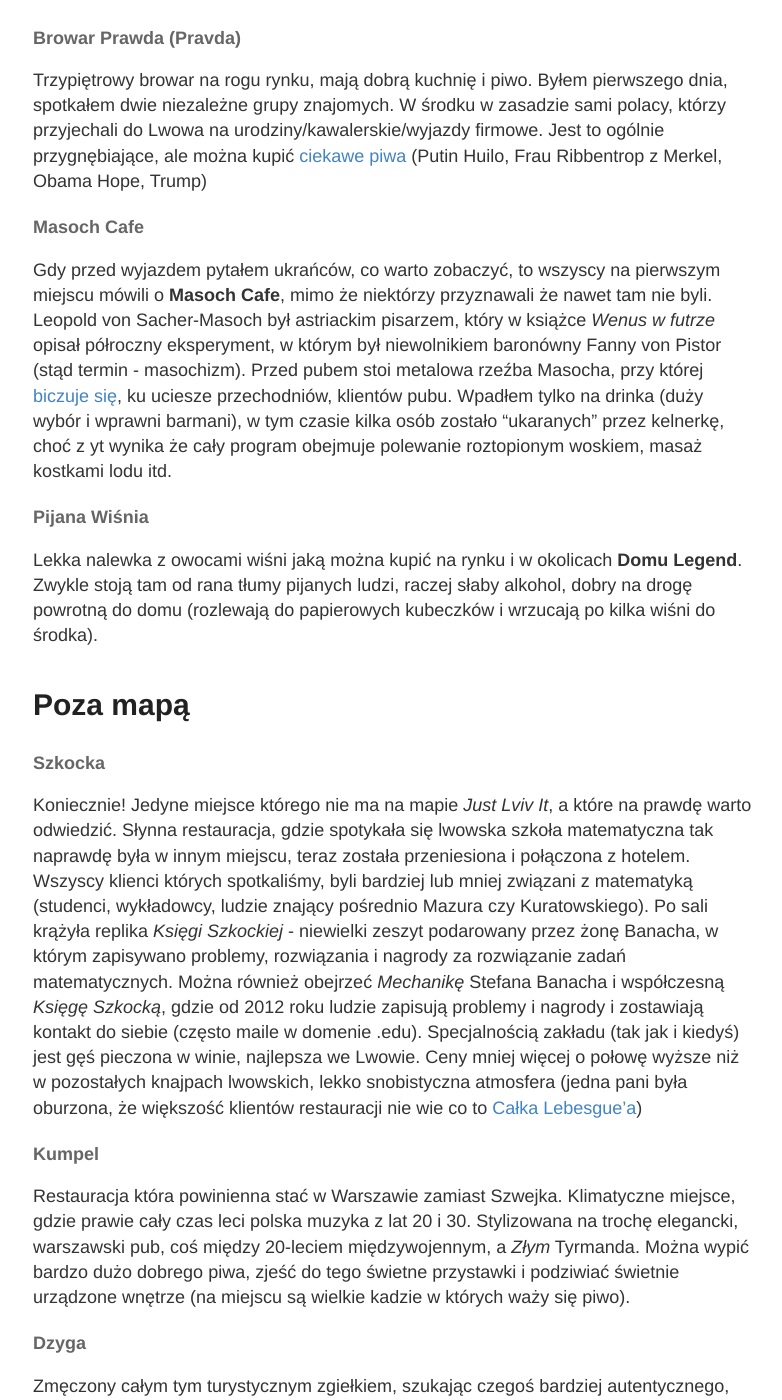
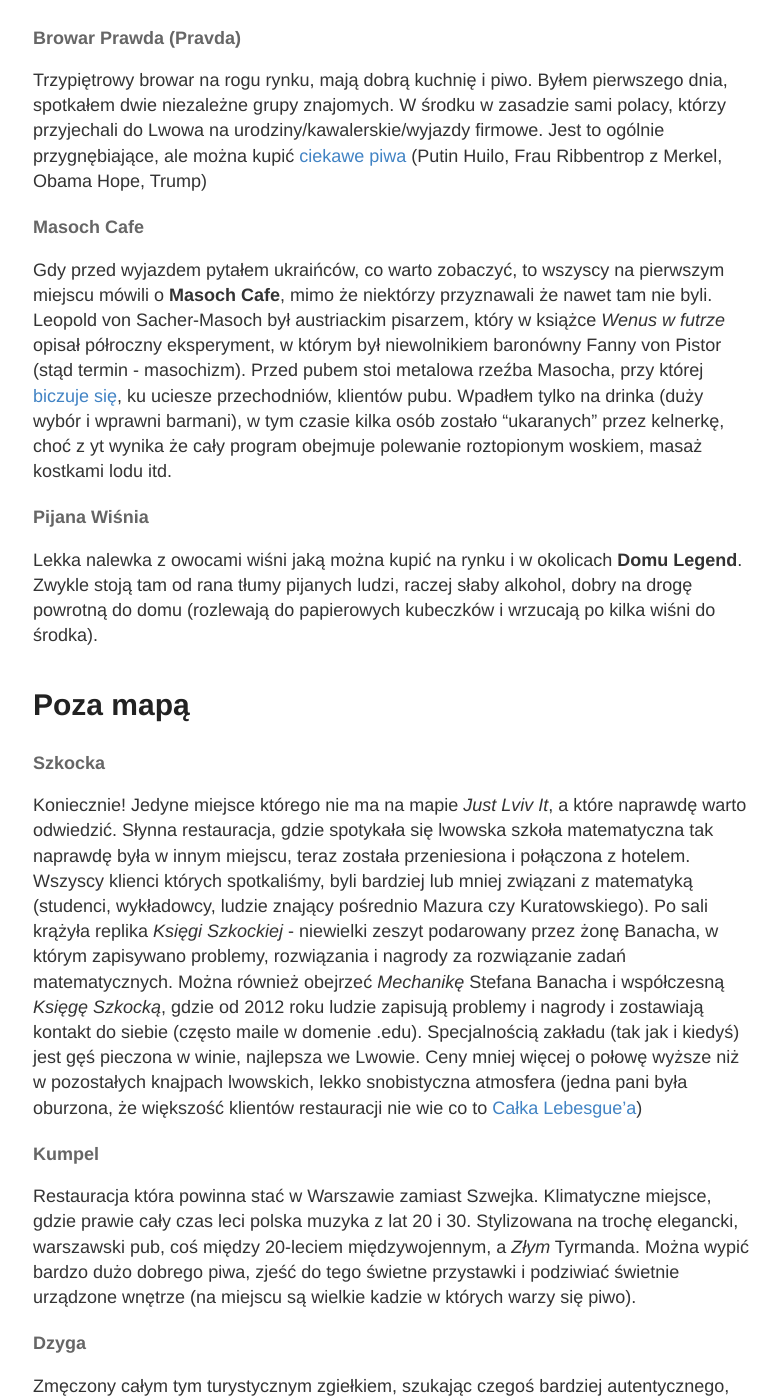
Before and after one commit to janhorubala/janhorubala.github.io, a Jekyll site: the page built from _posts/2017-05-05-ukraina-lwow-restauracje.md, in a window 1280 px wide and 1400 px high, scrolled down 2540 px. Shown: the whole window, without its empty margins (247-1029 px from the left). Built offline with Jekyll 4.4.1, drawn with Linux system fonts in a browser that asks for light colours; comment, search, counter and statistics services are not loaded.

Commit message:
Fixed typos in ukraina restaurants post

```diff
--- a/_posts/2017-05-05-ukraina-lwow-restauracje.md
+++ b/_posts/2017-05-05-ukraina-lwow-restauracje.md
@@ -64,7 +64,7 @@
 
 #### Masoch Cafe
 
-Gdy przed wyjazdem pytałem ukrańców, co warto zobaczyć, to wszyscy na pierwszym miejscu mówili o **Masoch Cafe**, mimo że niektórzy przyznawali że nawet tam nie byli. Leopold von Sacher-Masoch był astriackim pisarzem, który w książce *Wenus w futrze* opisał półroczny eksperyment, w którym był niewolnikiem baronówny Fanny von Pistor (stąd termin - masochizm). Przed pubem stoi metalowa rzeźba Masocha, przy której [biczuje się](https://youtu.be/qbKUSqCLUL8), ku uciesze przechodniów, klientów pubu. Wpadłem tylko na drinka (duży wybór i wprawni barmani), w tym czasie kilka osób zostało "ukaranych" przez kelnerkę, choć z yt wynika że cały program obejmuje polewanie roztopionym woskiem, masaż kostkami lodu itd.
+Gdy przed wyjazdem pytałem ukraińców, co warto zobaczyć, to wszyscy na pierwszym miejscu mówili o **Masoch Cafe**, mimo że niektórzy przyznawali że nawet tam nie byli. Leopold von Sacher-Masoch był austriackim pisarzem, który w książce *Wenus w futrze* opisał półroczny eksperyment, w którym był niewolnikiem baronówny Fanny von Pistor (stąd termin - masochizm). Przed pubem stoi metalowa rzeźba Masocha, przy której [biczuje się](https://youtu.be/qbKUSqCLUL8), ku uciesze przechodniów, klientów pubu. Wpadłem tylko na drinka (duży wybór i wprawni barmani), w tym czasie kilka osób zostało "ukaranych" przez kelnerkę, choć z yt wynika że cały program obejmuje polewanie roztopionym woskiem, masaż kostkami lodu itd.
 
 #### Pijana Wiśnia
 
@@ -74,11 +74,11 @@
 
 #### Szkocka
 
-Koniecznie! Jedyne miejsce którego nie ma na mapie *Just Lviv It*, a które na prawdę warto odwiedzić. Słynna restauracja, gdzie spotykała się lwowska szkoła matematyczna tak naprawdę była w innym miejscu, teraz została przeniesiona i połączona z hotelem. Wszyscy klienci których spotkaliśmy, byli bardziej lub mniej związani z matematyką (studenci, wykładowcy, ludzie znający pośrednio Mazura czy Kuratowskiego). Po sali krążyła replika *Księgi Szkockiej* - niewielki zeszyt podarowany przez żonę Banacha, w którym zapisywano problemy, rozwiązania i nagrody za rozwiązanie zadań matematycznych. Można również obejrzeć *Mechanikę* Stefana Banacha i współczesną *Księgę Szkocką*, gdzie od 2012 roku ludzie zapisują problemy i nagrody i zostawiają kontakt do siebie (często maile w domenie .edu). Specjalnością zakładu (tak jak i kiedyś) jest gęś pieczona w winie, najlepsza we Lwowie. Ceny mniej więcej o połowę wyższe niż w pozostałych knajpach lwowskich, lekko snobistyczna atmosfera (jedna pani była oburzona, że większość klientów restauracji nie wie co to [Całka Lebesgue’a](https://en.wikipedia.org/wiki/Lebesgue_integration))
+Koniecznie! Jedyne miejsce którego nie ma na mapie *Just Lviv It*, a które naprawdę warto odwiedzić. Słynna restauracja, gdzie spotykała się lwowska szkoła matematyczna tak naprawdę była w innym miejscu, teraz została przeniesiona i połączona z hotelem. Wszyscy klienci których spotkaliśmy, byli bardziej lub mniej związani z matematyką (studenci, wykładowcy, ludzie znający pośrednio Mazura czy Kuratowskiego). Po sali krążyła replika *Księgi Szkockiej* - niewielki zeszyt podarowany przez żonę Banacha, w którym zapisywano problemy, rozwiązania i nagrody za rozwiązanie zadań matematycznych. Można również obejrzeć *Mechanikę* Stefana Banacha i współczesną *Księgę Szkocką*, gdzie od 2012 roku ludzie zapisują problemy i nagrody i zostawiają kontakt do siebie (często maile w domenie .edu). Specjalnością zakładu (tak jak i kiedyś) jest gęś pieczona w winie, najlepsza we Lwowie. Ceny mniej więcej o połowę wyższe niż w pozostałych knajpach lwowskich, lekko snobistyczna atmosfera (jedna pani była oburzona, że większość klientów restauracji nie wie co to [Całka Lebesgue’a](https://en.wikipedia.org/wiki/Lebesgue_integration))
 
 #### Kumpel
 
-Restauracja która powinienna stać w Warszawie zamiast Szwejka. Klimatyczne miejsce, gdzie prawie cały czas leci polska muzyka z lat 20 i 30. Stylizowana na trochę elegancki, warszawski pub, coś między 20-leciem międzywojennym, a *Złym* Tyrmanda. Można wypić bardzo dużo dobrego piwa, zjeść do tego świetne przystawki i podziwiać świetnie urządzone wnętrze (na miejscu są wielkie kadzie w których waży się piwo).
+Restauracja która powinna stać w Warszawie zamiast Szwejka. Klimatyczne miejsce, gdzie prawie cały czas leci polska muzyka z lat 20 i 30. Stylizowana na trochę elegancki, warszawski pub, coś między 20-leciem międzywojennym, a *Złym* Tyrmanda. Można wypić bardzo dużo dobrego piwa, zjeść do tego świetne przystawki i podziwiać świetnie urządzone wnętrze (na miejscu są wielkie kadzie w których warzy się piwo).
 
 #### Dzyga
 
```
